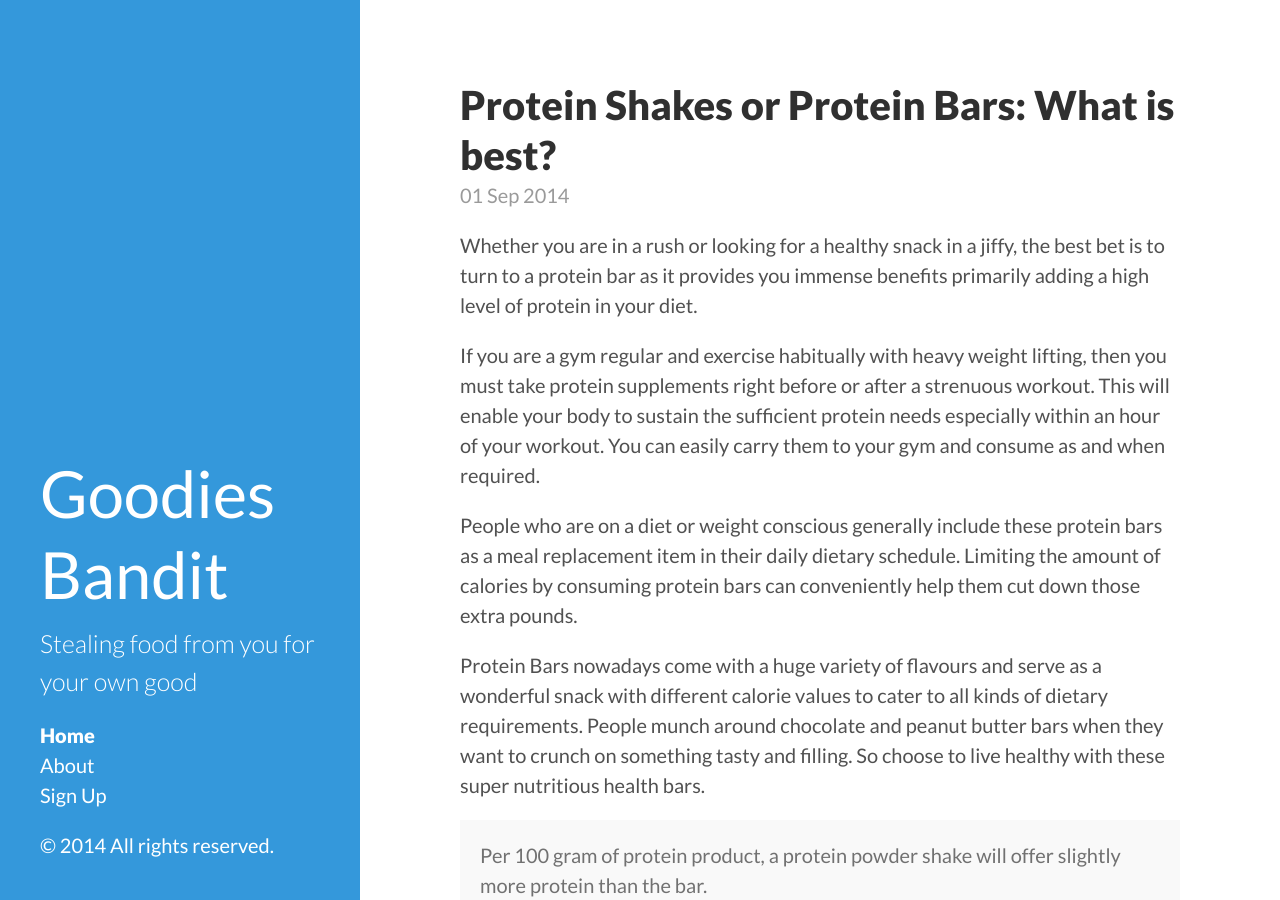
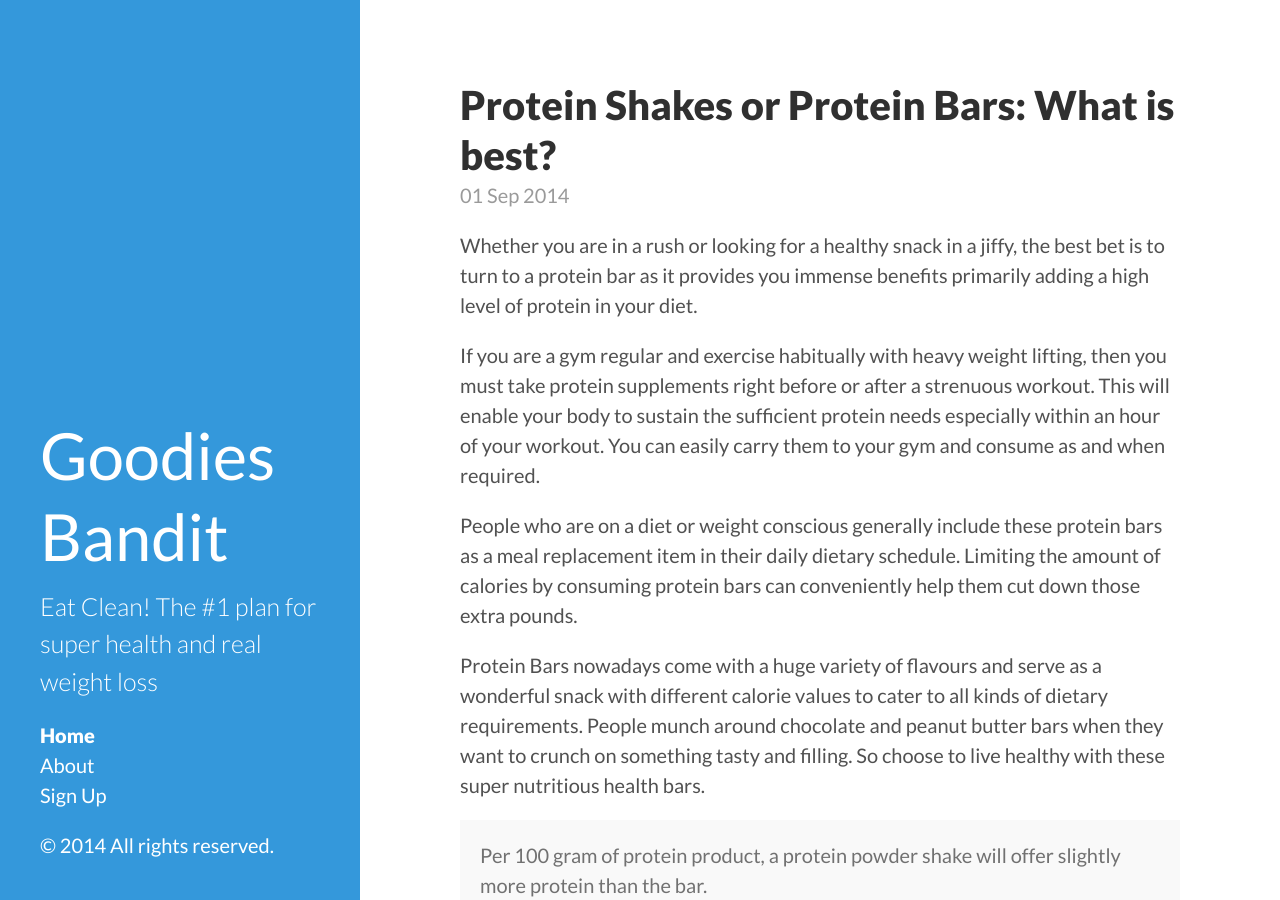
Before and after one commit to mgrowan/GoodiesBanditBlog, a Jekyll site: the page built from index.html, in a window 1280 px wide and 900 px high. Built offline with Jekyll 4.4.1, drawn with Linux system fonts in a browser that asks for light colours; Markdown is read by kramdown in place of the engine named in the settings; the list of posts is cut into pages by our own code.

Commit message:
Updated Tag Line

```diff
--- a/_config.yml
+++ b/_config.yml
@@ -7,8 +7,8 @@
 
 # Setup
 title:            Goodies Bandit
-tagline:          'A Jekyll theme'
-description:      'Stealing food from you for your own good'
+tagline:          'Lose inches all over!'
+description:      'Eat Clean! The #1 plan for super health and real weight loss'
 url:              http://blog.goodiesbandit.com
 
 author:
```
